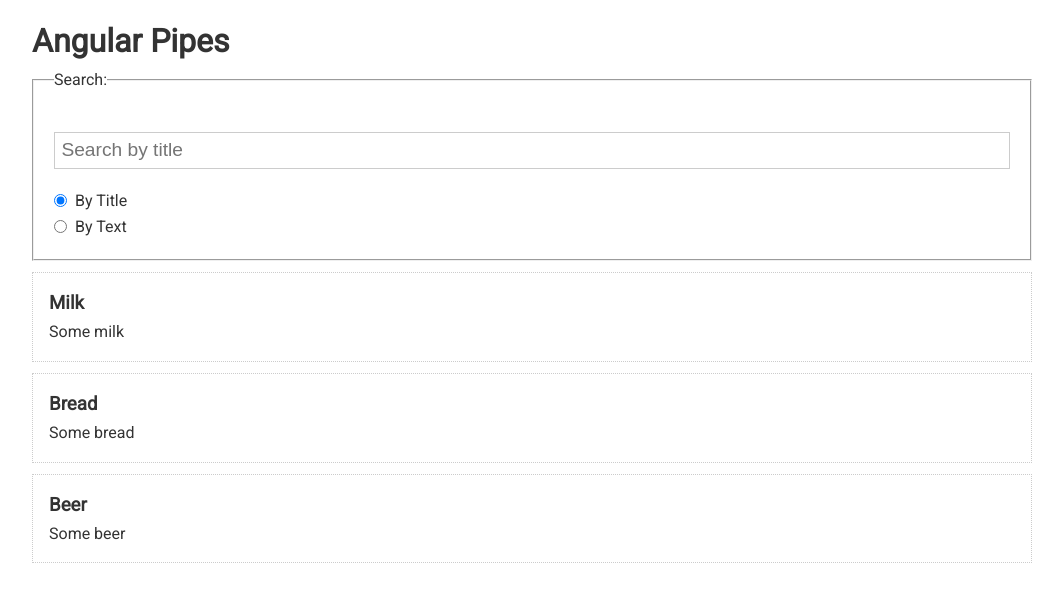
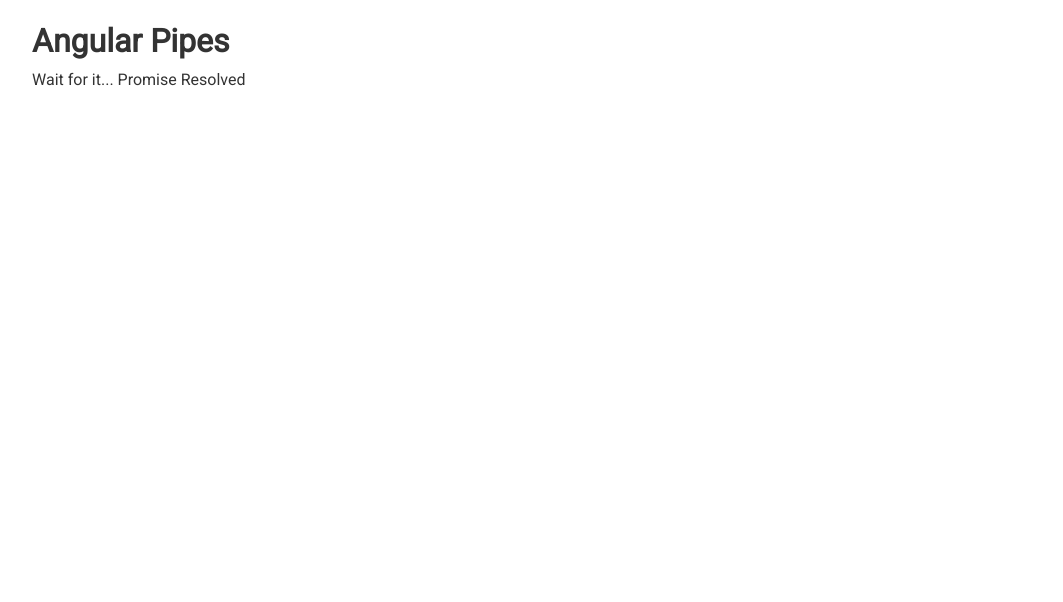
Before and after one commit to sergeynagorny/angular-basics, an Angular app: page / in a window 1280 px wide. Shown: the top 602 px of the page, without its empty margins (108-1171 px from the left). Built offline with nearby package versions, Linux system fonts and the light colour scheme.

Commit message:
async pipe

```diff
--- a/src/app/app.component.html
+++ b/src/app/app.component.html
@@ -1,29 +1,5 @@
 <div class="container">
   <h1>Angular Pipes</h1>
-  <fieldset>
-    <legend>Search:</legend>
-    <input type="text" [(ngModel)]="searchValue" placeholder="{{ 'Search by ' + searchType }}"/>
-    <label>
-      <input
-        type="radio"
-        name="search_type"
-        (click)="searchType = 'title'"
-        checked
-      >
-      By Title
-    </label>
-    <label>
-      <input
-        type="radio"
-        name="search_type"
-        (click)="searchType = 'text'"
-        value="text"
-      >
-      By Text
-    </label>
-  </fieldset>
-  <div class="card" *ngFor="let post of posts | postsFilter:searchValue:searchType">
-    <h3>{{ post.title }}</h3>
-    <p>{{ post.text }}</p>
-  </div>
+
+  <p>Wait for it... {{ p | async }} </p>
 </div>
--- a/src/app/app.component.ts
+++ b/src/app/app.component.ts
@@ -1,9 +1,4 @@
 import { Component } from '@angular/core';
-
-export interface Post {
-  title: string;
-  text: string;
-}
 
 @Component({
   selector: 'app-root',
@@ -11,20 +6,7 @@
   styleUrls: ['./app.component.scss'],
 })
 export class AppComponent {
-  searchType: keyof Post = 'title';
-  searchValue = '';
-  posts: Post[] = [
-    {
-      title: 'Milk',
-      text: 'Some milk',
-    },
-    {
-      title: 'Bread',
-      text: 'Some bread',
-    },
-    {
-      title: 'Beer',
-      text: 'Some beer',
-    },
-  ];
+  p: Promise<string> = new Promise<string>((resolve) => {
+    setTimeout(() => resolve('Promise Resolved'), 4000);
+  });
 }
--- a/src/app/app.module.ts
+++ b/src/app/app.module.ts
@@ -2,12 +2,10 @@
 import { BrowserModule } from '@angular/platform-browser';
 
 import { AppComponent } from './app.component';
-import { MultByPipe } from './pipes/mult-by.pipe';
 import { FormsModule } from '@angular/forms';
-import { PostsFilterPipe } from './pipes/posts-filter.pipe';
 
 @NgModule({
-  declarations: [AppComponent, MultByPipe, PostsFilterPipe],
+  declarations: [AppComponent],
   imports: [BrowserModule, FormsModule],
   providers: [],
   bootstrap: [AppComponent],
--- a/src/app/pipes/mult-by.pipe.ts
+++ /dev/null
@@ -1,10 +0,0 @@
-import { Pipe, PipeTransform } from '@angular/core';
-
-@Pipe({
-  name: 'mult',
-})
-export class MultByPipe implements PipeTransform {
-  transform(num: number, pow: number = 2): number {
-    return num * pow;
-  }
-}
--- a/src/app/pipes/posts-filter.pipe.ts
+++ /dev/null
@@ -1,20 +0,0 @@
-import { Pipe, PipeTransform } from '@angular/core';
-import { Post } from '../app.component';
-
-@Pipe({
-  name: 'postsFilter',
-  pure: false,
-})
-export class PostsFilterPipe implements PipeTransform {
-  transform(
-    posts: Post[],
-    searchValue: string,
-    searchType: keyof Post = 'title'
-  ): Post[] {
-    if (!searchValue.trim()) return posts;
-
-    return posts.filter((post) =>
-      post[searchType].toLowerCase().includes(searchValue.toLowerCase())
-    );
-  }
-}
```
